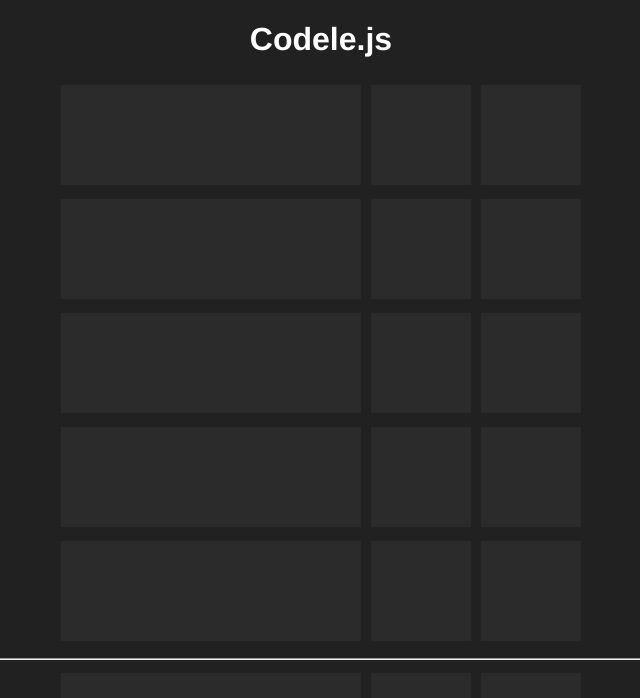
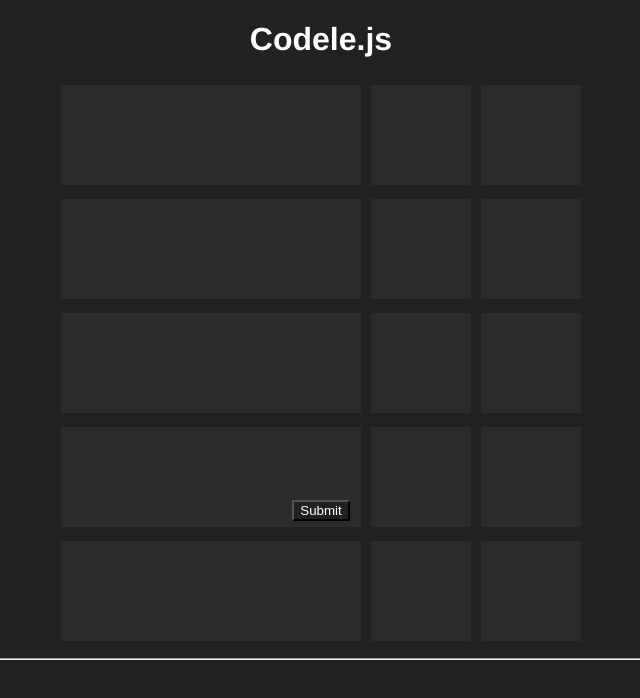
Before and after one commit to JakeMullins/codele, a Vue app: page / in a window 1280 px wide. Shown: the top 698 px of the page, without its empty margins (319-959 px from the left). Built offline with nearby package versions, Linux system fonts and the light colour scheme.

Commit message:
Initial commit

```diff
--- a/src/components/GameRow.vue
+++ b/src/components/GameRow.vue
@@ -1,14 +1,15 @@
 <template>
   <div class="guess">
+    {{ currSelected }}
     <div class="row" v-for="row in rows" :key="row">
       <div class="function">
-        <div class="function-tile"></div>
+        {{ functionString }}
       </div>
       <div class="argument">
-        <div class="argument-tile"></div>
+        {{ arg1 }}
       </div>
       <div class="argument">
-        <div class="argument-tile"></div>
+        {{ arg2 }}
       </div>
     </div>
     <hr />
@@ -18,15 +19,19 @@
 <script>
 export default {
   name: "GameRow",
-  el: "#guess",
   data: () => {
     return {
       rows: [1, 2, 3, 4, 5],
     };
   },
   props: {
-    yellow: String,
-    green: Array,
+    correct: Object,
+    row1: String,
+    row2: String,
+    row3: String,
+    row4: String,
+    row5: String,
+    currSelected: Number,
   },
 };
 </script>
@@ -49,6 +54,7 @@
   height: 100px;
   background-color: #2b2b2b;
   margin: 5px;
+  font-size: 75px;
 }
 
 .argument {
@@ -57,5 +63,6 @@
   height: 100px;
   background-color: #2b2b2b;
   margin: 5px;
+  font-size: 75px;
 }
 </style>
--- a/src/views/GameView.vue
+++ b/src/views/GameView.vue
@@ -1,15 +1,24 @@
 <template>
   <div class="game">
-    <div id="gameTitle">
-      <h1>Codele.js</h1>
-    </div>
-    <div id="board-container">
-      <div id="board" style="width: 700px; height: 420px">
-        <GameRow v-bind:yellow="One" v-bind:green="[4, 5, 6]" />
-        <GameRow v-bind:yellow="Two" v-bind:green="[4, 5, 6]" />
-        <GameRow v-bind:yellow="Three" v-bind:green="[4, 5, 6]" />
-
+    <div class="game-container">
+      <div id="gameTitle">
+        <h1>Codele.js</h1>
       </div>
+      <div id="board-container">
+        <div id="board" style="width: 700px; height: 420px">
+          <!--Dynamically assign row strings based on keyboard inputs-->
+          <GameRow
+            v-bind:correct="currExpression"
+            v-bind:row1="currInput[0]"
+            v-bind:row2="currInput[0]"
+            v-bind:row3="currInput[0]"
+            v-bind:row4="currInput[0]"
+            v-bind:row5="currInput[0]"
+            v-bind:currSelected="currInput.select"
+          />
+        </div>
+      </div>
+      <button>Submit</button>
     </div>
   </div>
 </template>
@@ -19,10 +28,26 @@
 
 export default {
   name: "GameView",
-  el: "#app",
   data: function () {
     return {
-      yellowString: "Poggers",
+      currExpression: {
+        "a": 2,
+        "b": 3,
+        "0": "print a 1",
+        "1": "add a 4",
+        "2": "subtract b 5",
+        "3": "assign b 5",
+        "4": "print b 3",
+        result: "2 5 5 5",
+      },
+      currInput: {
+        "0": "GameView 1",
+        "1": "",
+        "2": "",
+        "3": "",
+        "4": "",
+        "selected": -1,
+      }
     };
   },
   components: {
@@ -32,6 +57,13 @@
 </script>
 
 <style scoped>
+  /*
+#game {
+  Make button go to right spot
+     Might have to mess with containers
+}
+     */
+
 #board-container {
   display: flex;
   justify-content: center;
```
Also changed, not shown: TODO.txt (added).
